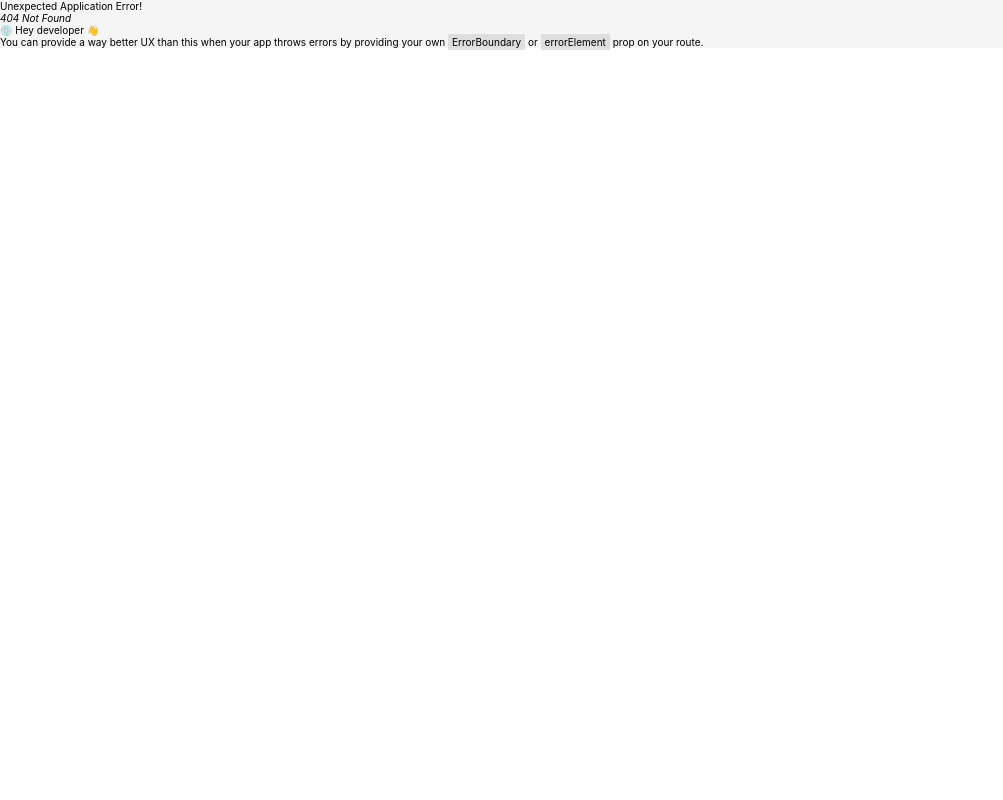
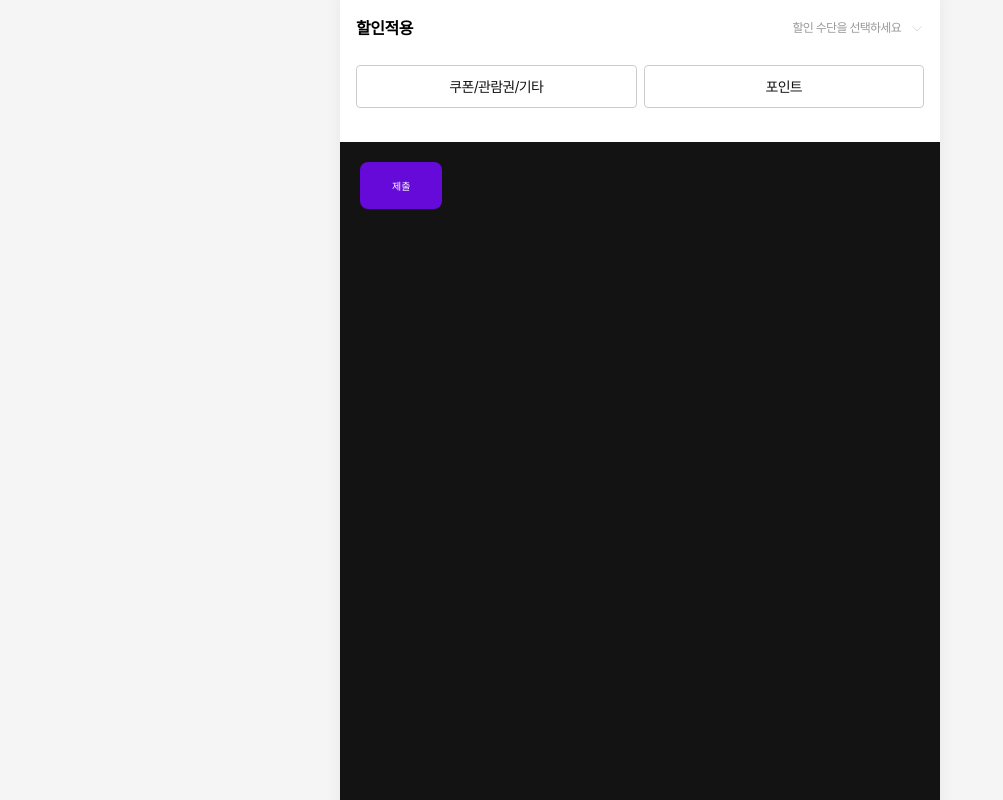
Before and after one commit to SOPT-all/37-COLLABORATION-WEB-MEGABOX, a React (Vite) app: page /payment in a window 1280 px wide. Before the commit this address had no page. Shown: the whole page, without its empty margins (0-1003 px from the left). Built offline with nearby package versions, Linux system fonts and the light colour scheme.

Commit message:
feat: Zod, React Hook Form 기반 할인 적용 폼 구현

```diff
--- /dev/null
+++ b/src/pages/Payment/Payment.tsx
@@ -0,0 +1,38 @@
+import { useForm } from 'react-hook-form'
+import { zodResolver } from '@hookform/resolvers/zod'
+import {
+  discountFormDefaultValues,
+  discountFormSchema,
+  type DiscountFormData,
+} from '@pages/Payment/schemas/payment.schema'
+import { DiscountSection } from './components/DiscountSection'
+
+
+const Payment = () => {
+  const form = useForm({
+    resolver: zodResolver(discountFormSchema),
+    defaultValues: discountFormDefaultValues,
+  });
+
+  const onSubmit = (data: DiscountFormData) => {
+    console.log('폼 데이터', data);
+  }
+
+  return (
+    <>
+      <form onSubmit={form.handleSubmit(onSubmit)}>
+        <DiscountSection form={form} />
+
+        {/* 버튼 (테스트용) */}
+        <button
+          type='submit'
+          className='m-[2rem] rounded-[0.8rem] bg-violet-600 px-[3.2rem] py-[1.6rem] text-white'
+        >
+          제출
+        </button>
+      </form>
+    </>
+  );
+}
+
+export default Payment
--- a/src/pages/Payment/components/DiscountSection.tsx
+++ b/src/pages/Payment/components/DiscountSection.tsx
@@ -1,16 +1,39 @@
-import { useState } from 'react'
-import { cn } from "@utils/cn";
+import {useController, type UseFormReturn } from 'react-hook-form';
+import type { DiscountFormData } from '@pages/Payment/schemas/payment.schema';
+import { cn } from '@utils/cn';
 import DiscountGrid from './DiscountGrid';
 import { COUPON_ITEMS, POINT_ITEMS } from '@constants/discount';
-import IconCheckFill from '@assets/components/IconCheckFill'
-import UppArrow from "@assets/components/IconSystemUparrow"
+import IconCheckFill from '@assets/components/IconCheckFill';
+import UppArrow from '@assets/components/IconSystemUparrow';
 
-type TabType = 'coupon' | 'point';
+interface DiscountSectionProps {
+  form: UseFormReturn<DiscountFormData>;
+}
 
-export const DiscountSection = () => {
-  const [activeTab, setActiveTab] = useState<TabType | null>(null);
-  const [selectedDiscountId, setSelectedDiscountId] = useState<number | null>(null);
-  const [isChecked, setIsChecked] = useState<boolean>(false);
+export const DiscountSection = ({ form }: DiscountSectionProps) => {
+  // 탭 컨트롤러
+  const {
+    field: { value: activeTab, onChange: onTabChange },
+  } = useController({
+    name: 'activeTab',
+    control: form.control,
+  });
+
+  // 그리드 아이템 컨트롤러
+  const {
+    field: { value: selectedDiscountId, onChange: onDiscountChange },
+  } = useController({
+    name: 'selectedDiscountId',
+    control: form.control,
+  });
+
+  // 체크박스 컨트롤러
+  const {
+    field: {value: isChecked, onChange: onCheckedChange},
+  } = useController({
+    name: 'isChecked',
+    control: form.control,
+  })
 
   const getTabClassName = (isActive: boolean) =>
     cn(
@@ -22,13 +45,19 @@ export const DiscountSection = () => {
 
   return (
     <section className='bg-white p-[1.6rem]' aria-labelledby='할인 세션'>
+      <input type='hidden' {...form.register('activeTab')} />
       <div className='mb-[2.5rem] flex items-center justify-between'>
         <h2 id='할인 타이틀' className='font-title2'>
           할인적용
         </h2>
         <div>
           <button
-            onClick={() => setActiveTab(null)}
+            type='button'
+            onClick={() => {
+              if (activeTab) {
+                onTabChange(null);
+              }
+            }}
             className='flex items-center gap-[0.9rem]'
             aria-label={
               activeTab ? '할인 수단 선택 닫기' : '할인 수단 선택 열기'
@@ -55,7 +84,8 @@ export const DiscountSection = () => {
         aria-label='할인 수단 종류'
       >
         <button
-          onClick={() => setActiveTab(activeTab === 'coupon' ? null : 'coupon')}
+          type='button'
+          onClick={() => onTabChange(activeTab === 'coupon' ? null : 'coupon')}
           className={getTabClassName(activeTab === 'coupon')}
           role='tab'
           aria-selected={activeTab === 'coupon'}
@@ -63,7 +93,9 @@ export const DiscountSection = () => {
           쿠폰/관람권/기타
         </button>
         <button
-          onClick={() => setActiveTab(activeTab === 'point' ? null : 'point')}
+          type='button'
+          // onClick={() => handleTabChange('point')}
+          onClick={() => onTabChange(activeTab === 'point' ? null : 'point')}
           className={getTabClassName(activeTab === 'point')}
           role='tab'
           aria-selected={activeTab === 'point'}
@@ -77,14 +109,15 @@ export const DiscountSection = () => {
           <DiscountGrid
             items={COUPON_ITEMS}
             selectedId={selectedDiscountId}
-            onSelect={setSelectedDiscountId}
+            onSelect={onDiscountChange}
             firstItem={false}
           >
             <div className='mt-[0.8rem] flex items-center justify-between py-[0.5rem]'>
               <div className='flex items-center gap-[0.6rem]'>
                 <button
+                  type='button'
                   onClick={() => {
-                    setIsChecked(!isChecked);
+                    onCheckedChange(!isChecked);
                   }}
                   className='flex items-center gap-[0.6rem]'
                   role='checkbox'
@@ -107,7 +140,10 @@ export const DiscountSection = () => {
                   </label>
                 </button>
               </div>
-              <button className='font-label2 whitespace-nowrap text-gray-300'>
+              <button
+                type='button'
+                className='font-label2 whitespace-nowrap text-gray-300'
+              >
                 적용 쿠폰 확인
               </button>
             </div>
@@ -124,13 +160,13 @@ export const DiscountSection = () => {
           <DiscountGrid
             items={POINT_ITEMS}
             selectedId={selectedDiscountId}
-            onSelect={setSelectedDiscountId}
+            onSelect={onDiscountChange}
             firstItem={true}
           />
         )}
       </div>
     </section>
   );
-}
+};
 
-export default DiscountSection
+export default DiscountSection;
--- a/src/pages/Payment/schemas/payment.schema.ts
+++ b/src/pages/Payment/schemas/payment.schema.ts
@@ -0,0 +1,25 @@
+import { z } from 'zod';
+
+/**
+ * 할인 적용 폼 스키마
+ */
+export const discountFormSchema = z.object({
+  // 활성화 탭
+  activeTab: z.enum(['coupon', 'point']).nullable(),
+
+  // 선택된 할인 수단 ID
+  selectedDiscountId: z.number().positive('할인 수단을 선택하세요').nullable(),
+
+  // 자동 적용 체크 여부
+  isChecked: z.boolean(),
+});
+
+// 타입 자동 생성
+export type DiscountFormData = z.infer<typeof discountFormSchema>;
+
+// 초기값
+export const discountFormDefaultValues: DiscountFormData = {
+  activeTab: null,
+  selectedDiscountId: null,
+  isChecked: false,
+};
--- a/src/router/constant/routes.ts
+++ b/src/router/constant/routes.ts
@@ -1,3 +1,4 @@
 export const ROUTES = {
   HOME: '/',
+  PAYMENT: '/payment',
 };
--- a/src/router/router.tsx
+++ b/src/router/router.tsx
@@ -3,6 +3,7 @@ import { createBrowserRouter } from 'react-router-dom';
 import { ROUTES } from '@router/constant/routes';
 import Layout from '@router/Layout';
 import Home from '@pages/Home/Home';
+import Payment from '@pages/Payment/Payment';
 
 export const router = createBrowserRouter([
   {
@@ -12,6 +13,10 @@ export const router = createBrowserRouter([
         path: ROUTES.HOME,
         element: <Home />,
       },
+      {
+        path: ROUTES.PAYMENT,
+        element: <Payment />,
+      },
     ],
   },
 ]);
```
